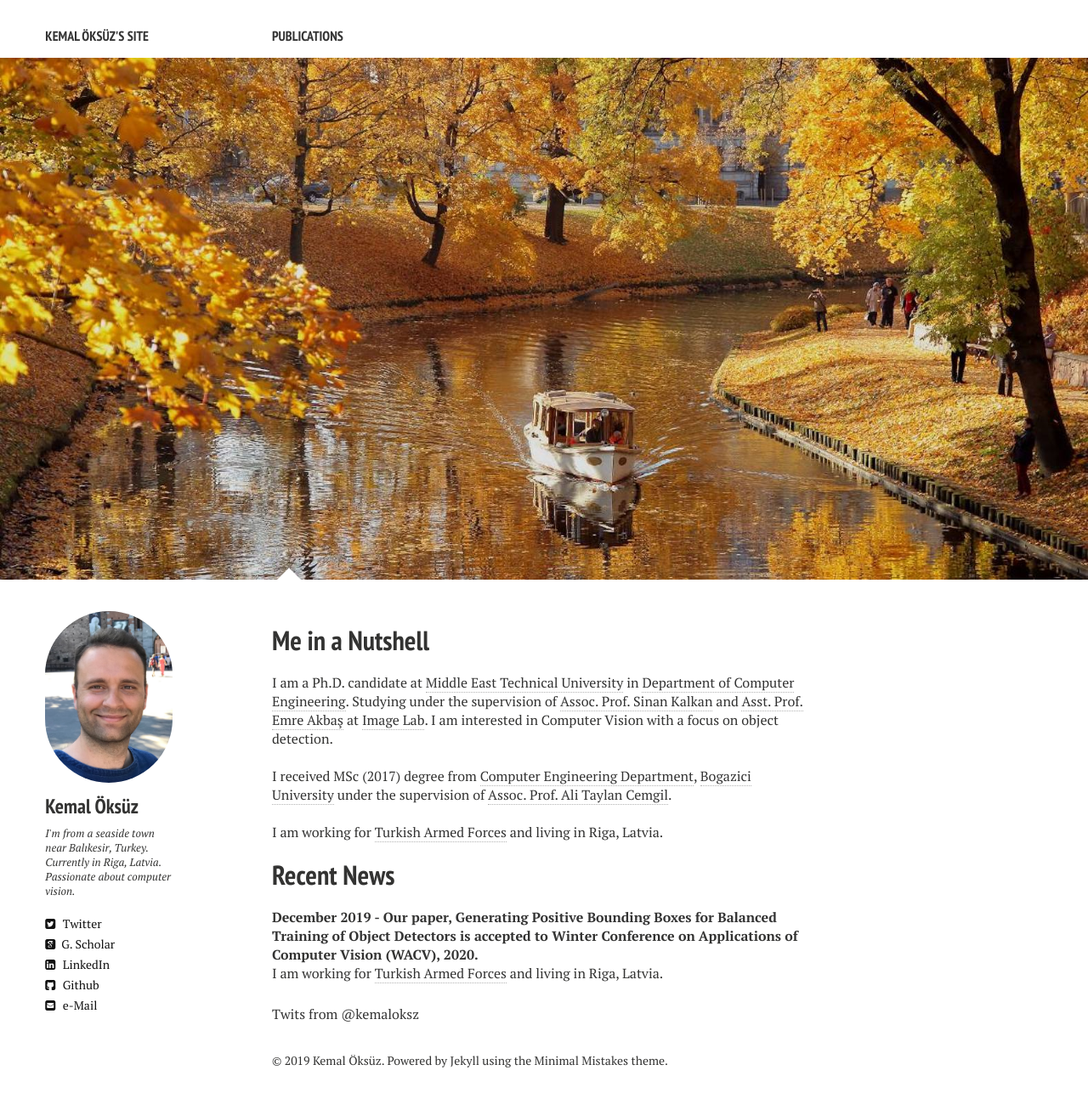
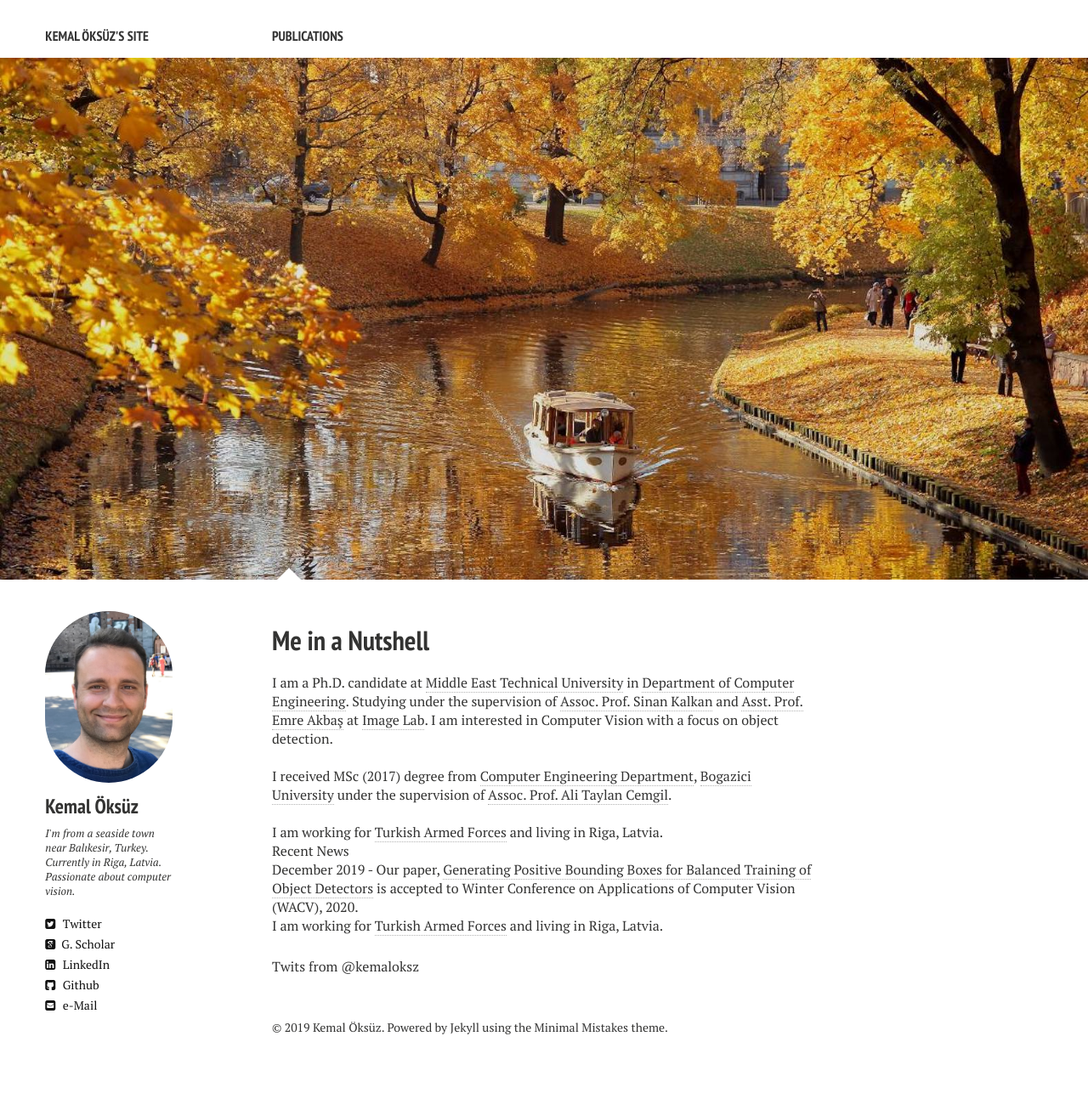
Before and after one commit to kemaloksuz/kemaloksuz.github.io, a Jekyll site: the page built from index.md, in a window 1280 px wide. Shown: the whole page at 85% size. Built offline with Jekyll 4.4.1, drawn with Linux system fonts in a browser that asks for light colours; nearby versions of some CDN libraries; comment, search, counter and statistics services are not loaded; after the commit the page ends 1267 px from its top, so only the background shows below that.

Commit message:
Update index.md

```diff
--- a/index.md
+++ b/index.md
@@ -15,8 +15,9 @@ I received MSc (2017) degree from <a href="https://www.cmpe.boun.edu.tr" target=
 <br />
 I am working for <a href="https://www.tsk.tr/HomeEng" target="_blank">Turkish Armed Forces</a> and living in Riga, Latvia.
 
-<h1>Recent News</h1>
-<b>December 2019<b/> - Our paper, <a href="https://arxiv.org/abs/1909.09777" target="_blank">Generating Positive Bounding Boxes for Balanced Training of Object Detectors</a> is accepted to Winter Conference on Applications of Computer Vision (WACV), 2020.
+Recent News
+<br />
+December 2019 - Our paper, <a href="https://arxiv.org/abs/1909.09777" target="_blank">Generating Positive Bounding Boxes for Balanced Training of Object Detectors</a> is accepted to Winter Conference on Applications of Computer Vision (WACV), 2020.
 
 I am working for <a href="https://www.tsk.tr/HomeEng" target="_blank">Turkish Armed Forces</a> and living in Riga, Latvia.
 <br />
```
